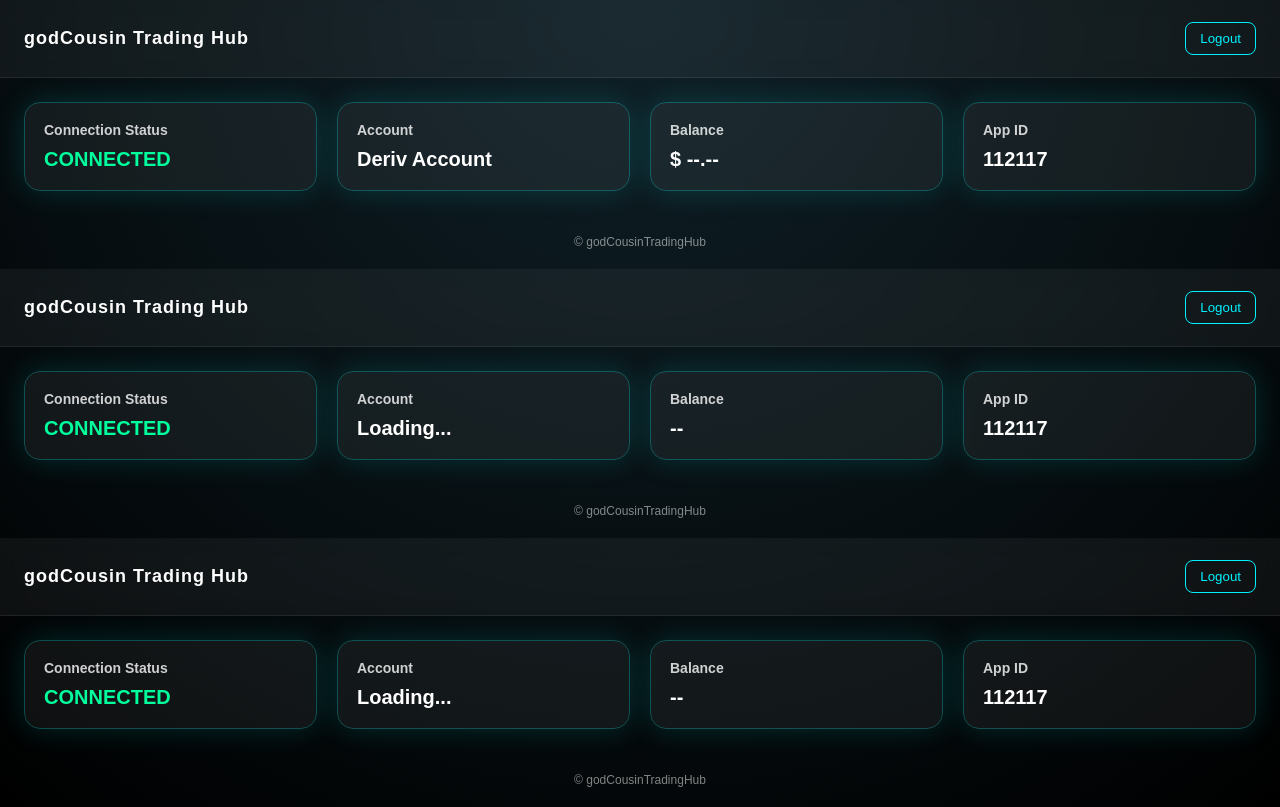
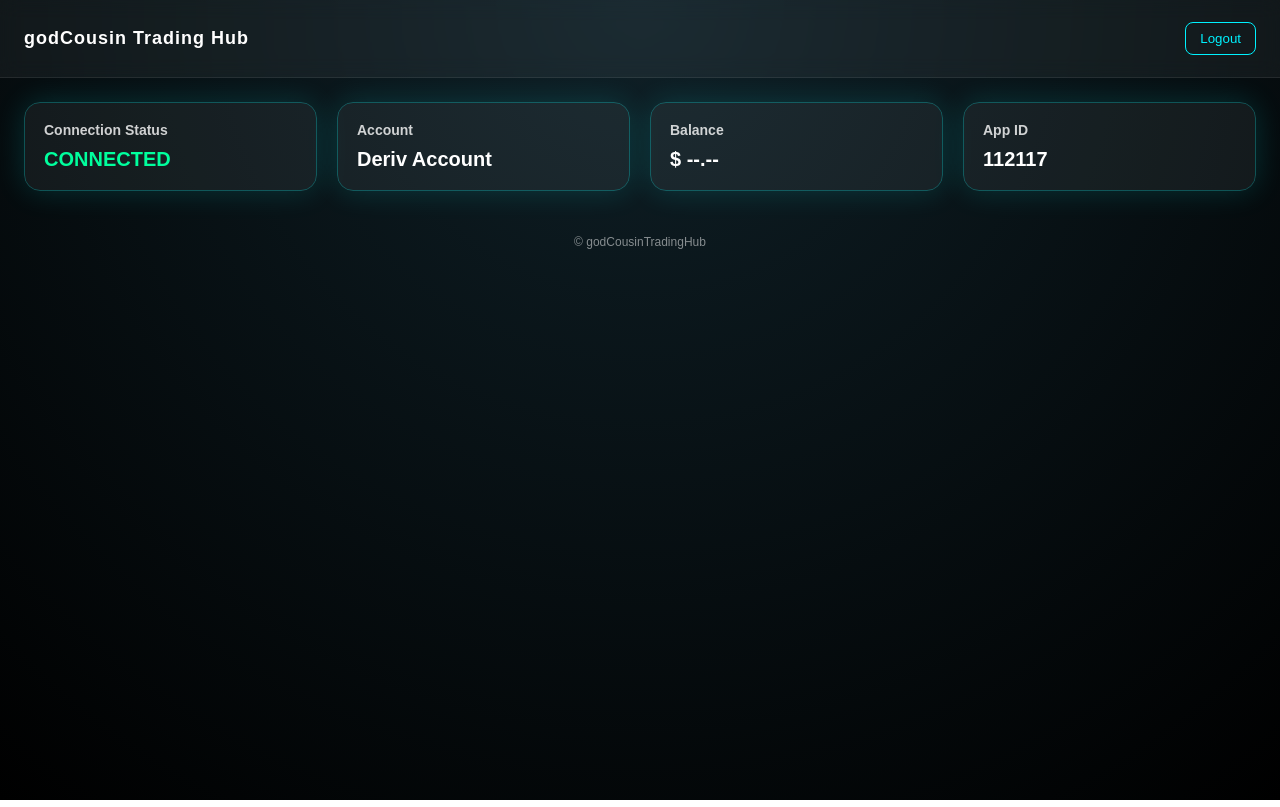
Before and after one commit to GodCousin/GodCousin_TradingHub-, a plain HTML site: page dashboard.html in a window 1280 px wide. Drawn offline with Linux system fonts and the light colour scheme; sample sign-in values are in the browser's storage.

Commit message:
Remove duplicate HTML structure from dashboard.html
Removed duplicate HTML structure and cleaned up the document.

```diff
--- a/dashboard.html
+++ b/dashboard.html
@@ -140,288 +140,4 @@
   </script>
 
 </body>
-</html><!DOCTYPE html>
-<html lang="en">
-<head>
-  <meta charset="UTF-8">
-  <title>godCousin Trading Hub – Dashboard</title>
-  <meta name="viewport" content="width=device-width, initial-scale=1.0">
-
-  <style>
-    body {
-      margin: 0;
-      min-height: 100vh;
-      background: radial-gradient(circle at top, #0f2027, #000);
-      font-family: Arial, sans-serif;
-      color: #fff;
-    }
-
-    header {
-      padding: 16px 24px;
-      display: flex;
-      justify-content: space-between;
-      align-items: center;
-      background: rgba(255,255,255,0.05);
-      backdrop-filter: blur(10px);
-      border-bottom: 1px solid rgba(255,255,255,0.08);
-    }
-
-    header h1 {
-      font-size: 18px;
-      letter-spacing: 1px;
-    }
-
-    header button {
-      background: transparent;
-      border: 1px solid #00f2ff;
-      color: #00f2ff;
-      padding: 8px 14px;
-      border-radius: 8px;
-      cursor: pointer;
-    }
-
-    .container {
-      padding: 24px;
-      display: grid;
-      grid-template-columns: repeat(auto-fit, minmax(220px, 1fr));
-      gap: 20px;
-    }
-
-    .card {
-      background: rgba(255,255,255,0.06);
-      border-radius: 16px;
-      padding: 20px;
-      box-shadow: 0 0 30px rgba(0,255,255,0.15);
-      position: relative;
-      overflow: hidden;
-    }
-
-    .card::after {
-      content: "";
-      position: absolute;
-      inset: 0;
-      border-radius: 16px;
-      border: 1px solid rgba(0,255,255,0.25);
-      pointer-events: none;
-    }
-
-    .card h3 {
-      margin: 0 0 10px;
-      font-size: 14px;
-      opacity: 0.8;
-    }
-
-    .card p {
-      font-size: 20px;
-      font-weight: bold;
-      margin: 0;
-    }
-
-    .status {
-      color: #00ff9d;
-      font-size: 14px;
-      margin-top: 6px;
-    }
-
-    footer {
-      text-align: center;
-      opacity: 0.5;
-      font-size: 12px;
-      padding: 20px;
-    }
-  </style>
-</head>
-<body>
-
-  <header>
-    <h1>godCousin Trading Hub</h1>
-    <button onclick="logout()">Logout</button>
-  </header>
-
-  <div class="container">
-    <div class="card">
-      <h3>Connection Status</h3>
-      <p class="status">CONNECTED</p>
-    </div>
-
-    <div class="card">
-      <h3>Account</h3>
-      <p id="accountType">Loading...</p>
-    </div>
-
-    <div class="card">
-      <h3>Balance</h3>
-      <p id="balance">--</p>
-    </div>
-
-    <div class="card">
-      <h3>App ID</h3>
-      <p>112117</p>
-    </div>
-  </div>
-
-  <footer>
-    © godCousinTradingHub
-  </footer>
-
-  <script>
-    // Security check
-    const token = localStorage.getItem("deriv_token");
-    if (!token) {
-      window.location.href = "index.html";
-    }
-
-    function logout() {
-      localStorage.removeItem("deriv_token");
-      window.location.href = "index.html";
-    }
-
-    // Placeholder data (next step = real API)
-    document.getElementById("accountType").innerText = "Deriv Account";
-    document.getElementById("balance").innerText = "$ --.--";
-  </script>
-
-</body>
-</html><!DOCTYPE html>
-<html lang="en">
-<head>
-  <meta charset="UTF-8">
-  <title>godCousin Trading Hub – Dashboard</title>
-  <meta name="viewport" content="width=device-width, initial-scale=1.0">
-
-  <style>
-    body {
-      margin: 0;
-      min-height: 100vh;
-      background: radial-gradient(circle at top, #0f2027, #000);
-      font-family: Arial, sans-serif;
-      color: #fff;
-    }
-
-    header {
-      padding: 16px 24px;
-      display: flex;
-      justify-content: space-between;
-      align-items: center;
-      background: rgba(255,255,255,0.05);
-      backdrop-filter: blur(10px);
-      border-bottom: 1px solid rgba(255,255,255,0.08);
-    }
-
-    header h1 {
-      font-size: 18px;
-      letter-spacing: 1px;
-    }
-
-    header button {
-      background: transparent;
-      border: 1px solid #00f2ff;
-      color: #00f2ff;
-      padding: 8px 14px;
-      border-radius: 8px;
-      cursor: pointer;
-    }
-
-    .container {
-      padding: 24px;
-      display: grid;
-      grid-template-columns: repeat(auto-fit, minmax(220px, 1fr));
-      gap: 20px;
-    }
-
-    .card {
-      background: rgba(255,255,255,0.06);
-      border-radius: 16px;
-      padding: 20px;
-      box-shadow: 0 0 30px rgba(0,255,255,0.15);
-      position: relative;
-      overflow: hidden;
-    }
-
-    .card::after {
-      content: "";
-      position: absolute;
-      inset: 0;
-      border-radius: 16px;
-      border: 1px solid rgba(0,255,255,0.25);
-      pointer-events: none;
-    }
-
-    .card h3 {
-      margin: 0 0 10px;
-      font-size: 14px;
-      opacity: 0.8;
-    }
-
-    .card p {
-      font-size: 20px;
-      font-weight: bold;
-      margin: 0;
-    }
-
-    .status {
-      color: #00ff9d;
-      font-size: 14px;
-      margin-top: 6px;
-    }
-
-    footer {
-      text-align: center;
-      opacity: 0.5;
-      font-size: 12px;
-      padding: 20px;
-    }
-  </style>
-</head>
-<body>
-
-  <header>
-    <h1>godCousin Trading Hub</h1>
-    <button onclick="logout()">Logout</button>
-  </header>
-
-  <div class="container">
-    <div class="card">
-      <h3>Connection Status</h3>
-      <p class="status">CONNECTED</p>
-    </div>
-
-    <div class="card">
-      <h3>Account</h3>
-      <p id="accountType">Loading...</p>
-    </div>
-
-    <div class="card">
-      <h3>Balance</h3>
-      <p id="balance">--</p>
-    </div>
-
-    <div class="card">
-      <h3>App ID</h3>
-      <p>112117</p>
-    </div>
-  </div>
-
-  <footer>
-    © godCousinTradingHub
-  </footer>
-
-  <script>
-    // Security check
-    const token = localStorage.getItem("deriv_token");
-    if (!token) {
-  window.location.replace("index.html");
-    }
-
-   function logout() {
-      localStorage.removeItem("deriv_token");
-      window.location.href = "index.html";
-    }
-
-    // Placeholder data (next step = real API)
-    document.getElementById("accountType").innerText = "Deriv Account";
-    document.getElementById("balance").innerText = "$ --.--";
-  </script>
-
-</body>
 </html>
```
